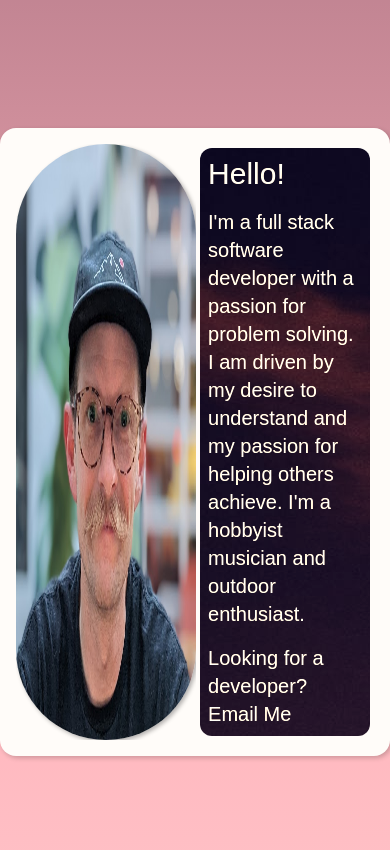
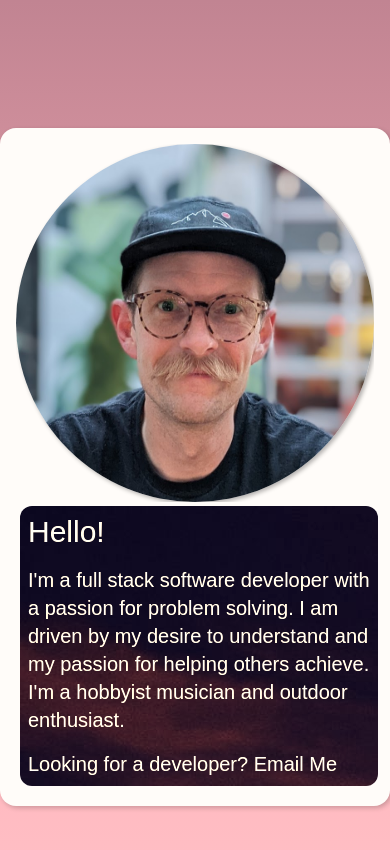
Before and after one commit to TimRathert/portfolio, a Next.js app: page / in a window 390 px wide. Shown: the part 880-1730 px from the top of the page. Built offline with nearby package versions, Linux system fonts and the light colour scheme.

Commit message:
tweak infocard for mobile formatting

```diff
--- a/components/InfoCard.js
+++ b/components/InfoCard.js
@@ -4,7 +4,7 @@ import Image from 'next/image'
 
 function InfoCard(props) {
   return (
-    <div ref={props.infoDiv} className={`h-fit w-full lg:mx-0 p-4 mt-32 mb-[200px] flex flex-row rounded-2xl bg-color2 shadow-[2px_2px_5px_rgba(0,0,0,0.2)]`}>
+    <div ref={props.infoDiv} className={`h-fit w-full lg:mx-0 p-4 mt-32 mb-[200px] flex flex-col sm:flex-row rounded-2xl bg-color2 shadow-[2px_2px_5px_rgba(0,0,0,0.2)]`}>
     <Image src='/me.jpg'height={`400px`} width={`400px`} className={`rounded-full shadow-[2px_2px_4px_rgba(0,0,0,0.3)]`}/>
 
     <div className='text-color6 bg-fixed bg-containerbg w-full rounded-xl p-2 m-1 flex-col place-content-center sepia-[50%]'>
```
